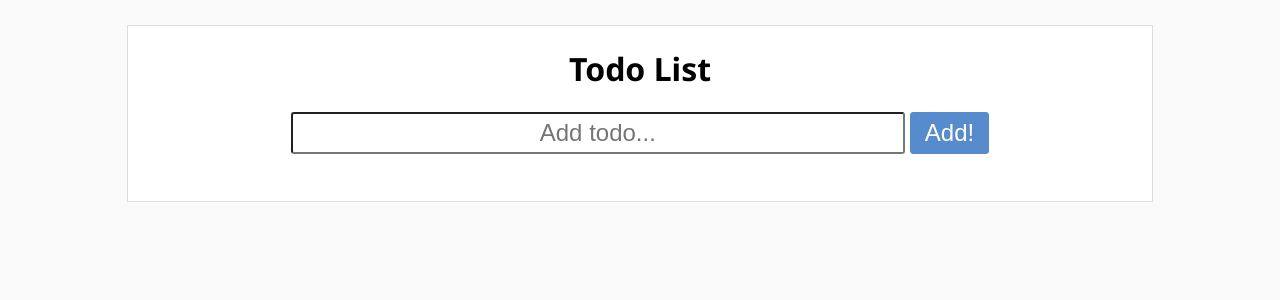
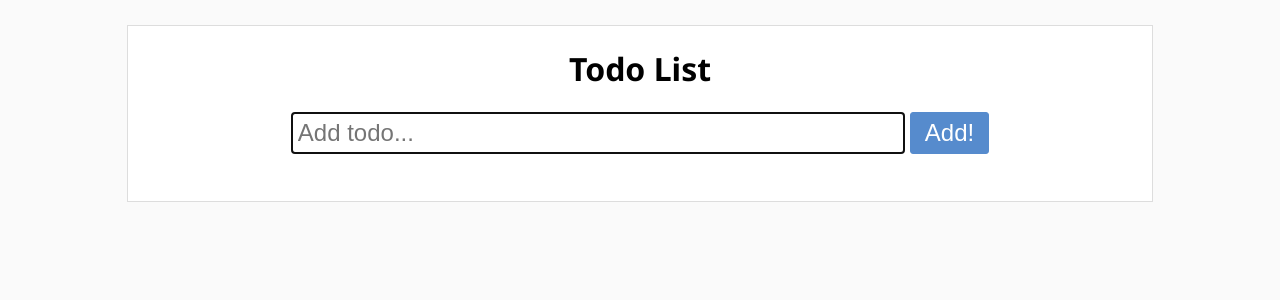
Before and after one commit to alexinachong/todo-list, a React (Create React App) app: page / in a window 1280 px wide. Shown: the top 300 px of the page. Built offline with nearby package versions, Linux system fonts and the light colour scheme.

Commit message:
Left-align input field text

```diff
--- a/src/components/todo_form/todo_form.jsx
+++ b/src/components/todo_form/todo_form.jsx
@@ -38,6 +38,7 @@ class TodoForm extends React.Component {
 							placeholder="Add todo..."
 							className="todo-input"
 							id="todo-field"
+              autoFocus
 						/>
           </label>
           <input type="submit" value="Add!" className="form-buttons" />
--- a/src/index.css
+++ b/src/index.css
@@ -36,10 +36,6 @@ body {
   font-size: 1.5em;
   padding: 5px;
   width: 600px;
-  text-align: center;
-}
-
-.todo-input:focus {
 }
 
 .form-buttons {
@@ -70,3 +66,7 @@ body {
 .delete-buttons:hover {
   color: red;
 }
+
+.todo-items {
+
+}
```
